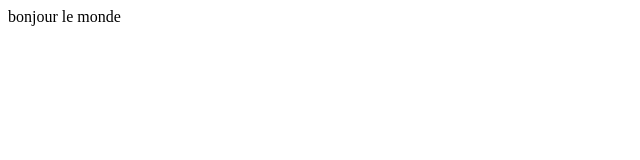
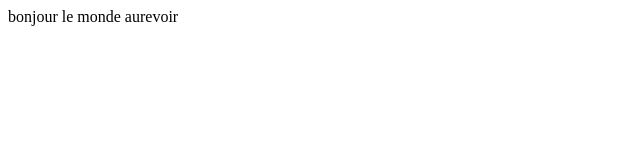
Before and after one commit to manher/zero, a plain HTML site: page essai.html in a window 1280 px wide. Shown: the full height of the page, 0-640 px from the left. Drawn offline with Linux system fonts and the light colour scheme.

Commit message:
redeinition et ajout de aurevoir

```diff
--- a/essai.html
+++ b/essai.html
@@ -5,5 +5,6 @@
 </head>
 <body>
 bonjour le monde
+aurevoir
 </body>
 </html>
```
